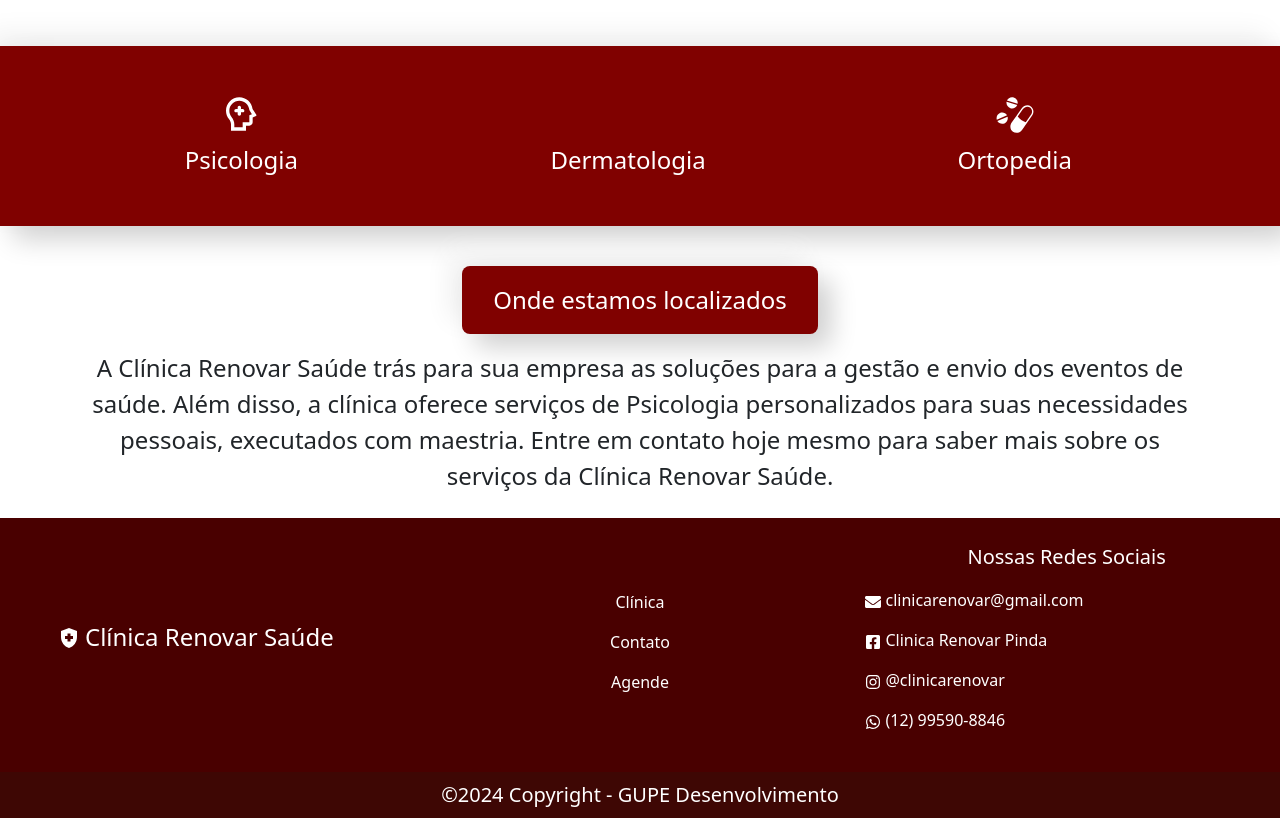
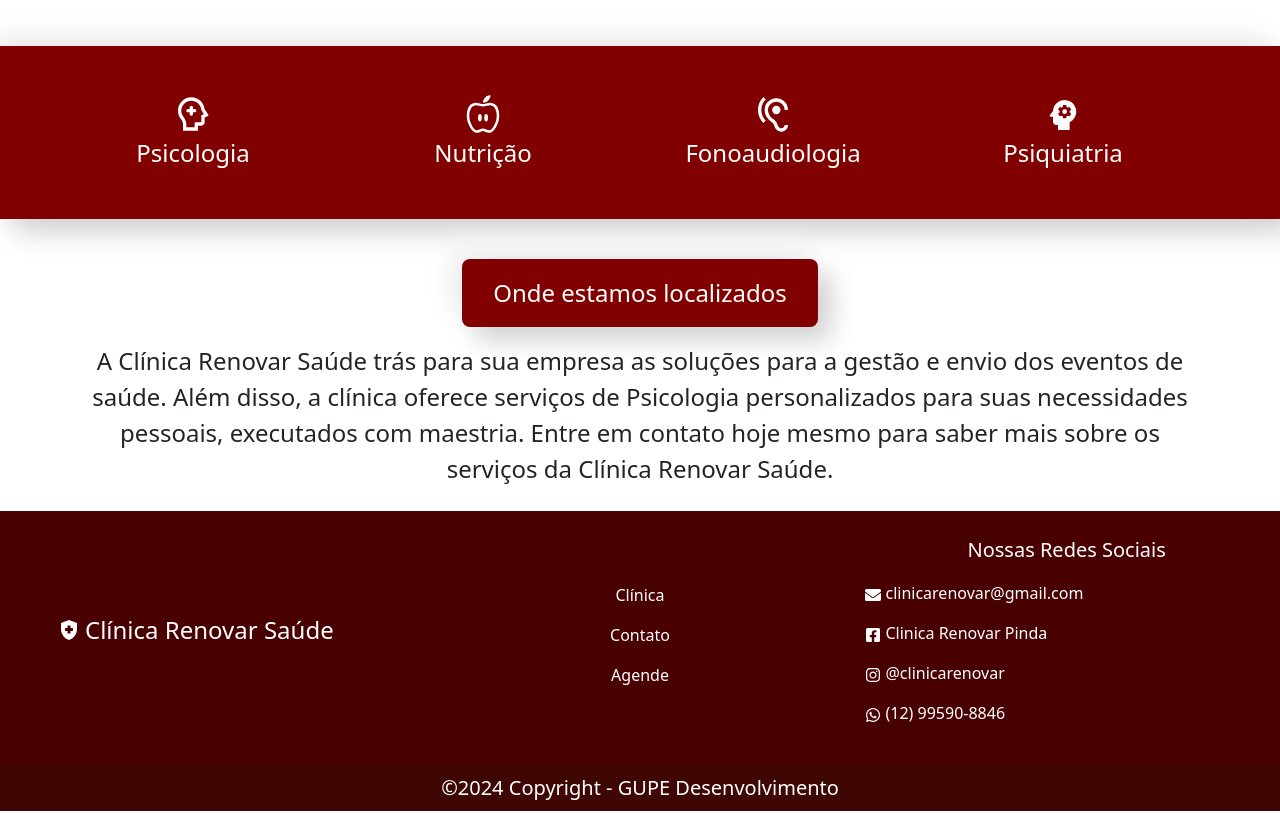
Before and after one commit to PedroOmeeti/clinica-metodos-principal, a React (Create React App) app: page / in a window 1280 px wide. Shown: the part 1320-2138 px from the top of the page. Built offline with nearby package versions, Linux system fonts and the light colour scheme; some icons are missing.

Commit message:
Alteração das categorias da clínica
Foi mudado as categorias de serviços que a clínica oferece

```diff
--- a/src/components/pages/Clinica.js
+++ b/src/components/pages/Clinica.js
@@ -11,8 +11,13 @@ import '../Clinica.components.css'
 import { Link } from "react-router-dom";
 import '../Contato.components.css'
 import { RiPsychotherapyLine } from "react-icons/ri";
-import { FaHandHoldingMedical } from "react-icons/fa6";
+// import { FaHandHoldingMedical } from "react-icons/fa6";
 import { GiMedicines } from "react-icons/gi";
+import { IoNutritionOutline } from "react-icons/io5";
+import { MdHearing } from "react-icons/md";
+import { MdPsychology } from "react-icons/md";
+
+
 
 function Clinica() {
   return (
@@ -49,10 +54,13 @@ function Clinica() {
             </Col>
 
             <Col className="text-center fs-5">
-              <FaHandHoldingMedical className="fs-1" />
+              <IoNutritionOutline className="fs-1" />
             </Col>
             <Col className="text-center fs-4">
-              <GiMedicines className="fs-1" />
+              <MdHearing className="fs-1" />
+            </Col>
+            <Col className="text-center fs-4">
+              <MdPsychology className="fs-1" />
             </Col>
           </Row>
           <Row>
@@ -60,10 +68,13 @@ function Clinica() {
               Psicologia
             </Col>
             <Col className="text-center fs-4">
-              Dermatologia
+              Nutrição
             </Col>
             <Col className="text-center fs-4">
-              Ortopedia
+              Fonoaudiologia
+            </Col>
+            <Col className="text-center fs-4">
+              Psiquiatria
             </Col>
 
           </Row>
```
